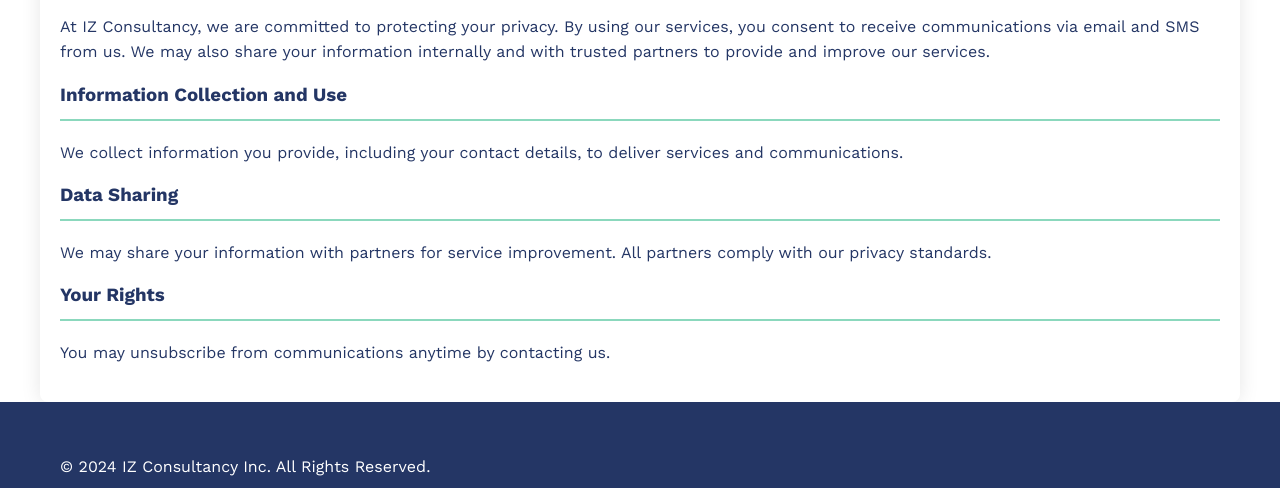
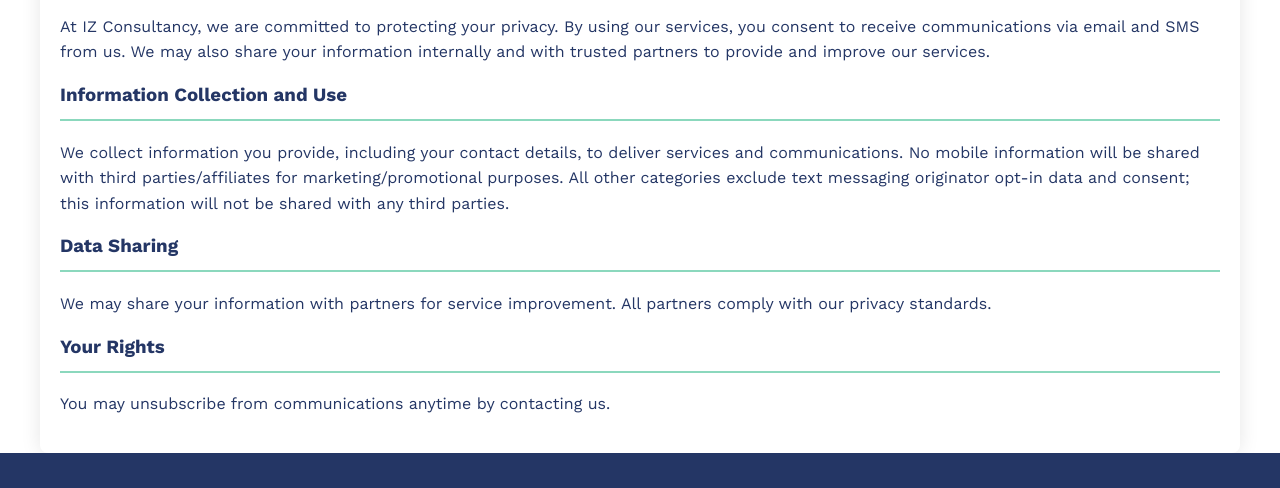
Before and after one commit to mabbashm110/1209, a plain HTML site: page privacy-policy.html in a window 1280 px wide. Shown: the part 312-800 px from the top of the page. Drawn offline with nearby package versions, Linux system fonts and the light colour scheme.

Commit message:
update privacy

```diff
--- a/privacy-policy.html
+++ b/privacy-policy.html
@@ -79,7 +79,7 @@
 
         <section class="contact-info">
             <h3>Information Collection and Use</h3>
-            <p>We collect information you provide, including your contact details, to deliver services and communications.</p>
+            <p>We collect information you provide, including your contact details, to deliver services and communications. No mobile information will be shared with third parties/affiliates for marketing/promotional purposes. All other categories exclude text messaging originator opt-in data and consent; this information will not be shared with any third parties.</p>
 
             <h3>Data Sharing</h3>
             <p>We may share your information with partners for service improvement. All partners comply with our privacy standards.</p>
```
